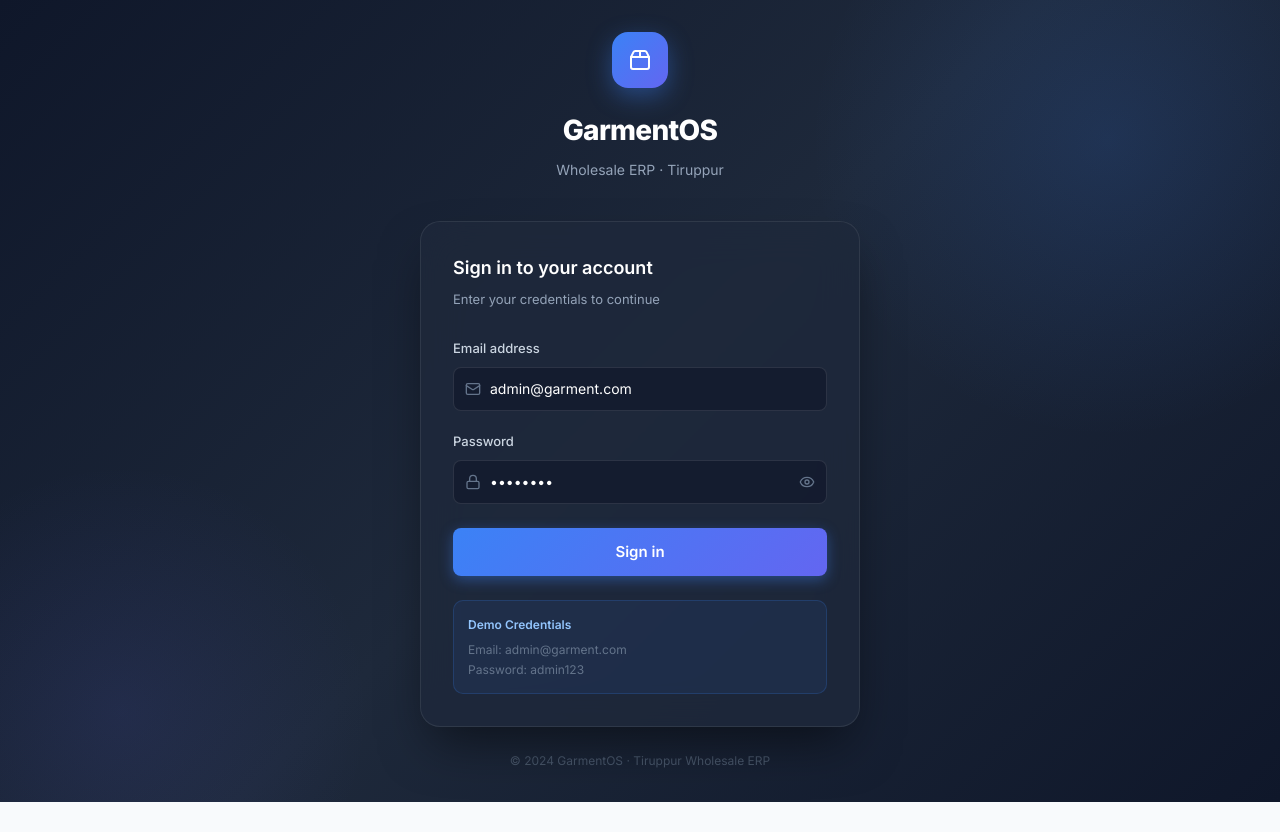
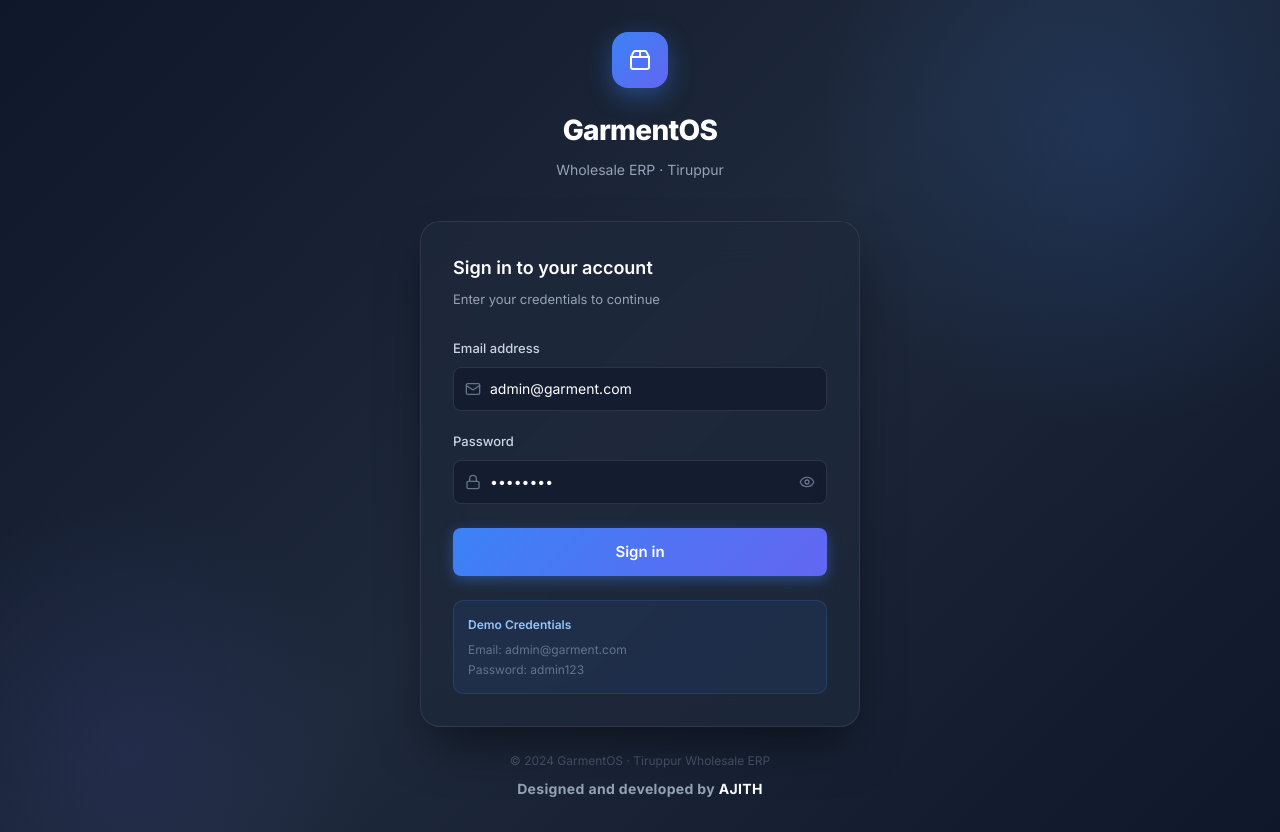
Before and after one commit to ajithyaasaf/garment-billing, a Next.js app in the folder frontend/: page /login in a window 1280 px wide. Before the commit the page ends 802 px from the top, so only its background shows below. Built offline with nearby package versions, Linux system fonts and the light colour scheme; no server answers.

Commit message:
code changes

```diff
--- a/frontend/src/app/(app)/layout.tsx
+++ b/frontend/src/app/(app)/layout.tsx
@@ -330,6 +330,11 @@ export default function AppLayout({ children }: { children: React.ReactNode }) {
               <LogOut size={16} />
             </button>
           </div>
+          <div style={{ textAlign: "center", marginTop: "0.75rem", paddingBottom: "0.25rem" }}>
+            <span style={{ fontSize: "0.6875rem", fontWeight: 800, color: "var(--brand-600)", textTransform: "uppercase", letterSpacing: "0.05em" }}>
+              Designed & Developed by AJITH
+            </span>
+          </div>
         </div>
       </aside>
 
--- a/frontend/src/app/login/page.tsx
+++ b/frontend/src/app/login/page.tsx
@@ -334,9 +334,14 @@ export default function LoginPage() {
             </div>
           </motion.div>
 
-          <p style={{ textAlign: "center", color: "#475569", fontSize: "0.75rem", marginTop: "1.5rem" }}>
-            © 2024 GarmentOS · Tiruppur Wholesale ERP
-          </p>
+          <div style={{ textAlign: "center", marginTop: "1.5rem" }}>
+            <p style={{ color: "#475569", fontSize: "0.75rem" }}>
+              © 2024 GarmentOS · Tiruppur Wholesale ERP
+            </p>
+            <p style={{ color: "#94a3b8", fontSize: "0.875rem", fontWeight: 700, marginTop: "0.5rem", letterSpacing: "0.025em" }}>
+              Designed and developed by <span style={{ color: "white" }}>AJITH</span>
+            </p>
+          </div>
         </motion.div>
       </div>
 
```
